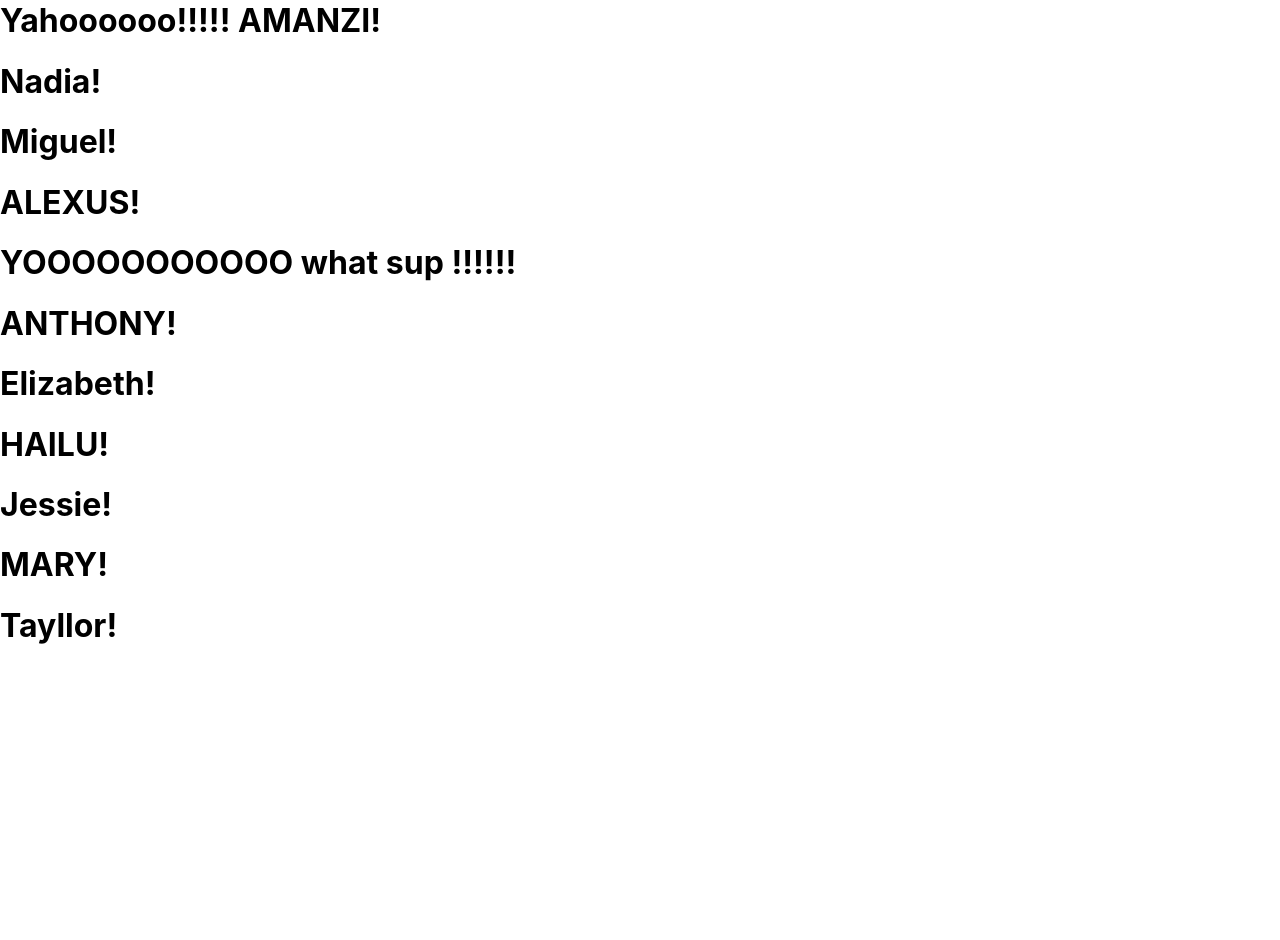
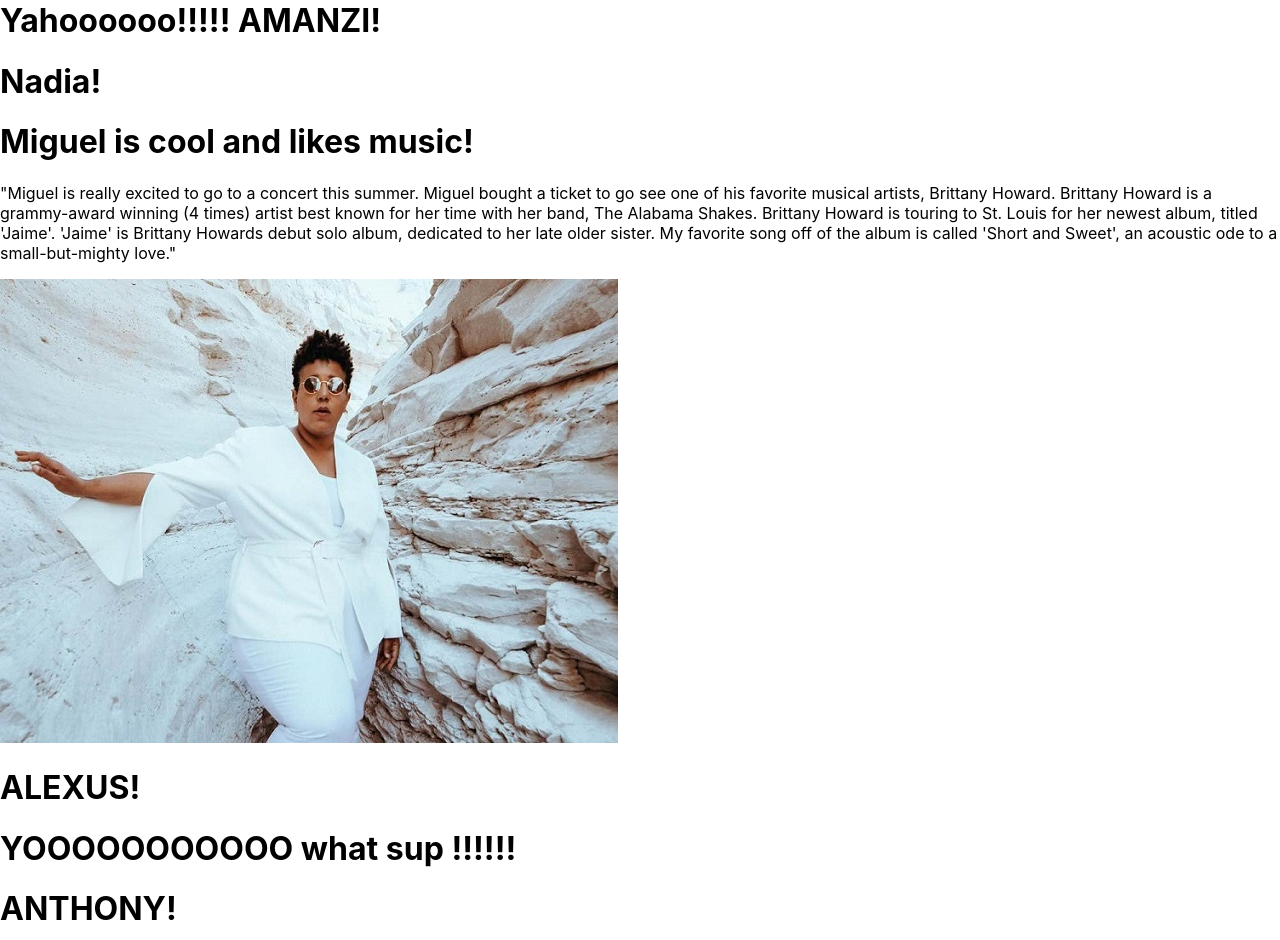
Before and after one commit to polishponcho/codeolis-webpage, a React (Create React App) app: page / in a window 1280 px wide. Shown: the part 820-1760 px from the top of the page. Before the commit the page ends 1486 px from the top, so only its background shows below. Built offline with nearby package versions, Linux system fonts and the light colour scheme.

Commit message:
Miguel added HTML

```diff
--- a/src/codeolis/Miguel.js
+++ b/src/codeolis/Miguel.js
@@ -1,10 +1,13 @@
 import React from 'react';
 import '../App.css';
+import brittanyHoward from './brittany-howard.jpg'
 
 function Miguel() {
   return (
     <>
-      <h1>Miguel!</h1>
+      <h1>Miguel is cool and likes music!</h1>
+      <p>"Miguel is really excited to go to a concert this summer. Miguel bought a ticket to go see one of his favorite musical artists, Brittany Howard. Brittany Howard is a grammy-award winning (4 times) artist best known for her time with her band, The Alabama Shakes. Brittany Howard is touring to St. Louis for her newest album, titled 'Jaime'. 'Jaime' is Brittany Howards debut solo album, dedicated to her late older sister. My favorite song off of the album is called 'Short and Sweet', an acoustic ode to a small-but-mighty love."</p>
+      <img src={brittanyHoward} alt="A photo of Brittany Howard for her new album Jaime"></img>
     </>
   );
 }
```
Also changed, not shown: src/codeolis/brittany-howard.jpg (added).
